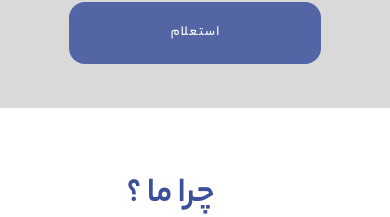
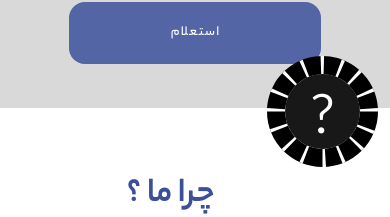
Before and after one commit to maedekaboli/adak, a Vue app: page / in a window 390 px wide. Shown: the part 933-1150 px from the top of the page. Built offline with nearby package versions, Linux system fonts and the light colour scheme.

Commit message:
home why us img style is done

```diff
--- a/src/views/home/WhyUs.vue
+++ b/src/views/home/WhyUs.vue
@@ -1,12 +1,12 @@
 <template>
     <div class="WhyUs">
         <v-container class="py-0">
-            <v-img cover src="/circle-pointer.svg" class="circle-question"></v-img>
+            <v-img cover src="/whyUs.svg" class="circle-pointer"></v-img>
             <v-row class="align-end">
                 <v-col cols="7">
                     <h1>چرا ما ؟</h1>
                     <h2>لورم ایپسوم متن ساختگی با تولید سادگی نامفهوم از صنعت چاپ</h2>
-                    <p>و با استفاده از طراحان گرافیک است، چاپگرها و متون بلکه روزنامه و مجله در ستون و سطرآنچنان که لازم
+                    <p class="mb-16">و با استفاده از طراحان گرافیک است، چاپگرها و متون بلکه روزنامه و مجله در ستون و سطرآنچنان که لازم
                         است، و برای شرایط فعلی تکنولوژی مورد نیاز، و کاربردهای متنوع با هدف بهبود ابزارهای کاربردی می باشد،
                         کتابهای زیادی در شصت و سه درصد گذشته حال و آینده، شناخت فراوان جامعه و متخصصان را می طلبد و با
                         استفاده از طراحان گرافیک است، چاپگرها و متون بلکه روزنامه و مجله در ستون و سطرآنچنان که لازم است، و
@@ -32,6 +32,29 @@
     position: relative;
     padding: 60px 0 46px 0;
 
+    .v-container {
+        position: relative;
+    }
+
+    .circle-pointer {
+        width: 172px;
+        height: 172px;
+        position: absolute;
+        top: -130px;
+        right: 12px;
+
+        &::after {
+            top: 30%;
+            content: "?";
+            font-size: 70px;
+            color: white;
+            display: flex;
+            left: 43%;
+            position: absolute;
+            align-items: center;
+        }
+    }
+
     .circle-question {
         position: absolute;
     }
@@ -45,7 +68,7 @@
     }
 
     h2 {
-        margin-bottom: 56px;
+        margin-bottom: 22px;
         font-weight: 700;
         font-size: 24px;
         line-height: 37px;
@@ -64,5 +87,33 @@
         width: 100%;
         border-radius: 16px;
     }
+
+    @media only screen and (max-width:768px) {
+        .circle-pointer {
+            width: 111px;
+            height: 111px;
+            top: -100px;
+
+            &::after {
+                top: 21%;
+                font-size: 60px;
+                left: 39%;
+            }
+        }
+    }
+
+    @media only screen and (max-width:360px) {
+        .circle-pointer {
+            width: 48px;
+            height: 48px;
+            top: -70px;
+
+            &::after {
+                top: 23%;
+                font-size: 25px;
+                left: 39%;
+            }
+        }
+    }
 }
 </style>
```
Also changed, not shown: public/whyUs.svg (added).
